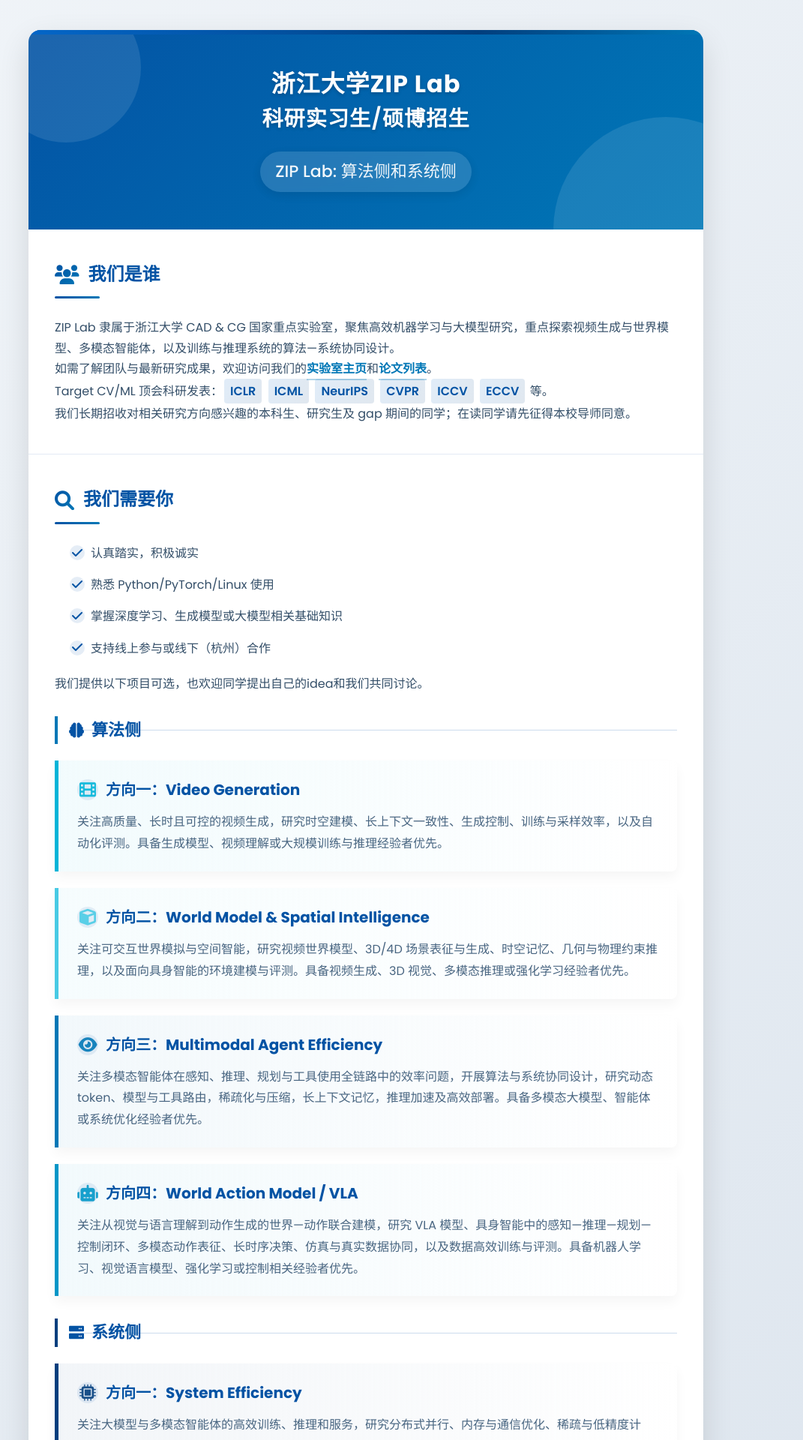
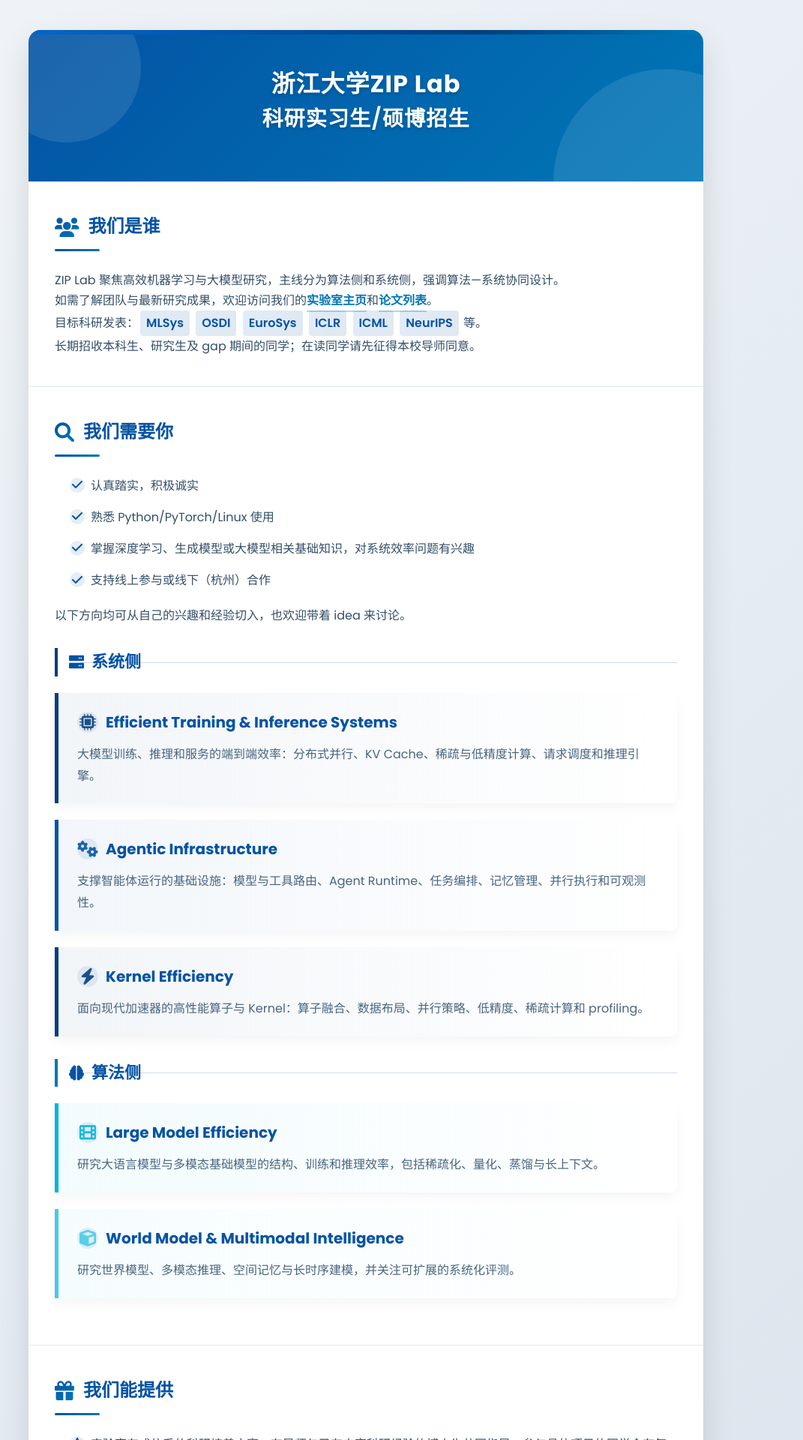
Before and after one commit to ziplab/ziplab.github.io, a Jekyll site: the page uploads/zip-lab-poster-full.html, which Jekyll copies as it is, in a window 1280 px wide. Shown: the top 1920 px of the page at 75% size, without its empty margins (152-1223 px from the left). Built offline with Jekyll 4.4.1, drawn with Linux system fonts in a browser that asks for light colours; some of the changed text lies outside the part shown.

Commit message:
Update zip-lab-poster-full.html

```diff
--- a/uploads/zip-lab-poster-full.html
+++ b/uploads/zip-lab-poster-full.html
@@ -257,7 +257,7 @@
             background: linear-gradient(to right, rgba(0, 119, 182, 0.05), rgba(255, 255, 255, 0.5));
         }
 
-        .project-vla {
+        .project-multimodal {
             border-color: #0096c7;
             background: linear-gradient(to right, rgba(0, 150, 199, 0.05), rgba(255, 255, 255, 0.5));
         }
@@ -307,7 +307,7 @@
             color: var(--primary-light);
         }
 
-        .project-vla h3 i {
+        .project-multimodal h3 i {
             color: #0096c7;
         }
 
@@ -597,15 +597,14 @@
                 <span>浙江大学ZIP Lab</span>
                 <span class="recruitment-title">科研实习生/硕博招生</span>
             </h1>
-            <h2>ZIP Lab: 算法侧和系统侧</h2>
         </div>
 
         <div class="section">
             <h2 class="section-title"><i class="fas fa-users"></i>我们是谁</h2>
-            <p>ZIP Lab 隶属于浙江大学 CAD &amp; CG 国家重点实验室，聚焦高效机器学习与大模型研究，重点探索视频生成与世界模型、多模态智能体，以及训练与推理系统的算法—系统协同设计。</p>
+            <p>ZIP Lab 聚焦高效机器学习与大模型研究，主线分为算法侧和系统侧，强调算法—系统协同设计。</p>
             <p>如需了解团队与最新研究成果，欢迎访问我们的<a href="https://ziplab.co/" class="lab-link" target="_blank">实验室主页</a>和<a href="https://ziplab.co/publication/" class="lab-link" target="_blank">论文列表</a>。</p>
-            <p>Target CV/ML 顶会科研发表：<span class="highlight">ICLR</span> <span class="highlight">ICML</span> <span class="highlight">NeurIPS</span> <span class="highlight">CVPR</span> <span class="highlight">ICCV</span> <span class="highlight">ECCV</span> 等。</p>
-            <p>我们长期招收对相关研究方向感兴趣的本科生、研究生及 gap 期间的同学；在读同学请先征得本校导师同意。</p>
+            <p>目标科研发表：<span class="highlight">MLSys</span> <span class="highlight">OSDI</span> <span class="highlight">EuroSys</span> <span class="highlight">ICLR</span> <span class="highlight">ICML</span> <span class="highlight">NeurIPS</span> 等。</p>
+            <p>长期招收本科生、研究生及 gap 期间的同学；在读同学请先征得本校导师同意。</p>
         </div>
 
         <div class="section">
@@ -613,47 +612,42 @@
             <ul class="requirements">
                 <li>认真踏实，积极诚实</li>
                 <li>熟悉 Python/PyTorch/Linux 使用</li>
-                <li>掌握深度学习、生成模型或大模型相关基础知识</li>
+                <li>掌握深度学习、生成模型或大模型相关基础知识，对系统效率问题有兴趣</li>
                 <li>支持线上参与或线下（杭州）合作</li>
             </ul>
-            <p>我们提供以下项目可选，也欢迎同学提出自己的idea和我们共同讨论。</p>
-
-            <h3 class="category-title algorithm-category">
-                <i class="fas fa-brain"></i>算法侧
-            </h3>
-
-            <div class="project project-video" style="--i:0">
-                <h3><i class="fas fa-film"></i>方向一：Video Generation</h3>
-                <p>关注高质量、长时且可控的视频生成，研究时空建模、长上下文一致性、生成控制、训练与采样效率，以及自动化评测。具备生成模型、视频理解或大规模训练与推理经验者优先。</p>
-            </div>
-
-            <div class="project project-3d" style="--i:1">
-                <h3><i class="fas fa-cube"></i>方向二：World Model &amp; Spatial Intelligence</h3>
-                <p>关注可交互世界模拟与空间智能，研究视频世界模型、3D/4D 场景表征与生成、时空记忆、几何与物理约束推理，以及面向具身智能的环境建模与评测。具备视频生成、3D 视觉、多模态推理或强化学习经验者优先。</p>
-            </div>
-
-            <div class="project project-vlm" style="--i:2">
-                <h3><i class="fas fa-eye"></i>方向三：Multimodal Agent Efficiency</h3>
-                <p>关注多模态智能体在感知、推理、规划与工具使用全链路中的效率问题，开展算法与系统协同设计，研究动态 token、模型与工具路由，稀疏化与压缩，长上下文记忆，推理加速及高效部署。具备多模态大模型、智能体或系统优化经验者优先。</p>
-            </div>
-
-            <div class="project project-vla" style="--i:3">
-                <h3><i class="fas fa-robot"></i>方向四：World Action Model / VLA</h3>
-                <p>关注从视觉与语言理解到动作生成的世界—动作联合建模，研究 VLA 模型、具身智能中的感知—推理—规划—控制闭环、多模态动作表征、长时序决策、仿真与真实数据协同，以及数据高效训练与评测。具备机器人学习、视觉语言模型、强化学习或控制相关经验者优先。</p>
-            </div>
+            <p>以下方向均可从自己的兴趣和经验切入，也欢迎带着 idea 来讨论。</p>
 
             <h3 class="category-title system-category">
                 <i class="fas fa-server"></i>系统侧
             </h3>
 
             <div class="project system-project-1" style="--i:4">
-                <h3><i class="fas fa-microchip"></i>方向一：System Efficiency</h3>
-                <p>关注大模型与多模态智能体的高效训练、推理和服务，研究分布式并行、内存与通信优化、稀疏与低精度计算、请求调度，以及算法—系统协同设计。具备机器学习系统或性能优化经验者优先。</p>
+                <h3><i class="fas fa-microchip"></i>Efficient Training &amp; Inference Systems</h3>
+                <p>大模型训练、推理和服务的端到端效率：分布式并行、KV Cache、稀疏与低精度计算、请求调度和推理引擎。</p>
             </div>
 
             <div class="project system-project-2" style="--i:5">
-                <h3><i class="fas fa-cogs"></i>方向二：Kernel Optimization</h3>
-                <p>关注面向现代加速器的高性能算子设计与端到端优化，研究算子融合、数据布局、并行策略、低精度与稀疏计算，并通过系统化 profiling 定位和消除性能瓶颈。具备并行编程、编译器或算子开发经验者优先。</p>
+                <h3><i class="fas fa-cogs"></i>Agentic Infrastructure</h3>
+                <p>支撑智能体运行的基础设施：模型与工具路由、Agent Runtime、任务编排、记忆管理、并行执行和可观测性。</p>
+            </div>
+
+            <div class="project system-project-1" style="--i:6">
+                <h3><i class="fas fa-bolt"></i>Kernel Efficiency</h3>
+                <p>面向现代加速器的高性能算子与 Kernel：算子融合、数据布局、并行策略、低精度、稀疏计算和 profiling。</p>
+            </div>
+
+            <h3 class="category-title algorithm-category">
+                <i class="fas fa-brain"></i>算法侧
+            </h3>
+
+            <div class="project project-video" style="--i:7">
+                <h3><i class="fas fa-film"></i>Large Model Efficiency</h3>
+                <p>研究大语言模型与多模态基础模型的结构、训练和推理效率，包括稀疏化、量化、蒸馏与长上下文。</p>
+            </div>
+
+            <div class="project project-3d" style="--i:8">
+                <h3><i class="fas fa-cube"></i>World Model &amp; Multimodal Intelligence</h3>
+                <p>研究世界模型、多模态推理、空间记忆与长时序建模，并关注可扩展的系统化评测。</p>
             </div>
         </div>
 
@@ -669,15 +663,15 @@
         <div class="contact">
             <h3 class="contact-title">联系方式</h3>
             <p class="contact-email"><i class="fas fa-envelope"></i>zip.lab@outlook.com</p>
+            <p>系统侧请抄送：bohan.zhuang@zju.edu.cn，erix025@outlook.com</p>
             <p>算法侧请抄送：bohan.zhuang@zju.edu.cn，wangweijie@zju.edu.cn</p>
-            <p>系统侧请抄送：bohan.zhuang@zju.edu.cn，erix025@outlook.com</p>
             <!-- <p>Master/PhD/PostDoc 直接申请请填写：<a href="https://forms.gle/UoR8B19y2NsjtGRJ6" class="lab-link" target="_blank">Google Form</a></p> -->
             <div class="instructions">
-                <p>邮件标题注明 "<strong>实习生-院校-年级-姓名-对应的项目（Video Gen / World Model / Agent Efficiency / VLA / Sys）</strong>"</p>
+                <p>邮件标题注明 "<strong>实习生-院校-年级-姓名-对应的项目（MLSys / Agentic Infrastructure / Kernel Efficiency / World Model）</strong>"</p>
                 <p>请附上含成绩/排名等信息的简历</p>
             </div>
         </div>
-        <p class="last-updated">最后更新：2026年8月15日</p>
+        <p class="last-updated">最后更新：2026年8月25日</p>
     </div>
 </body>
 </html>
```
